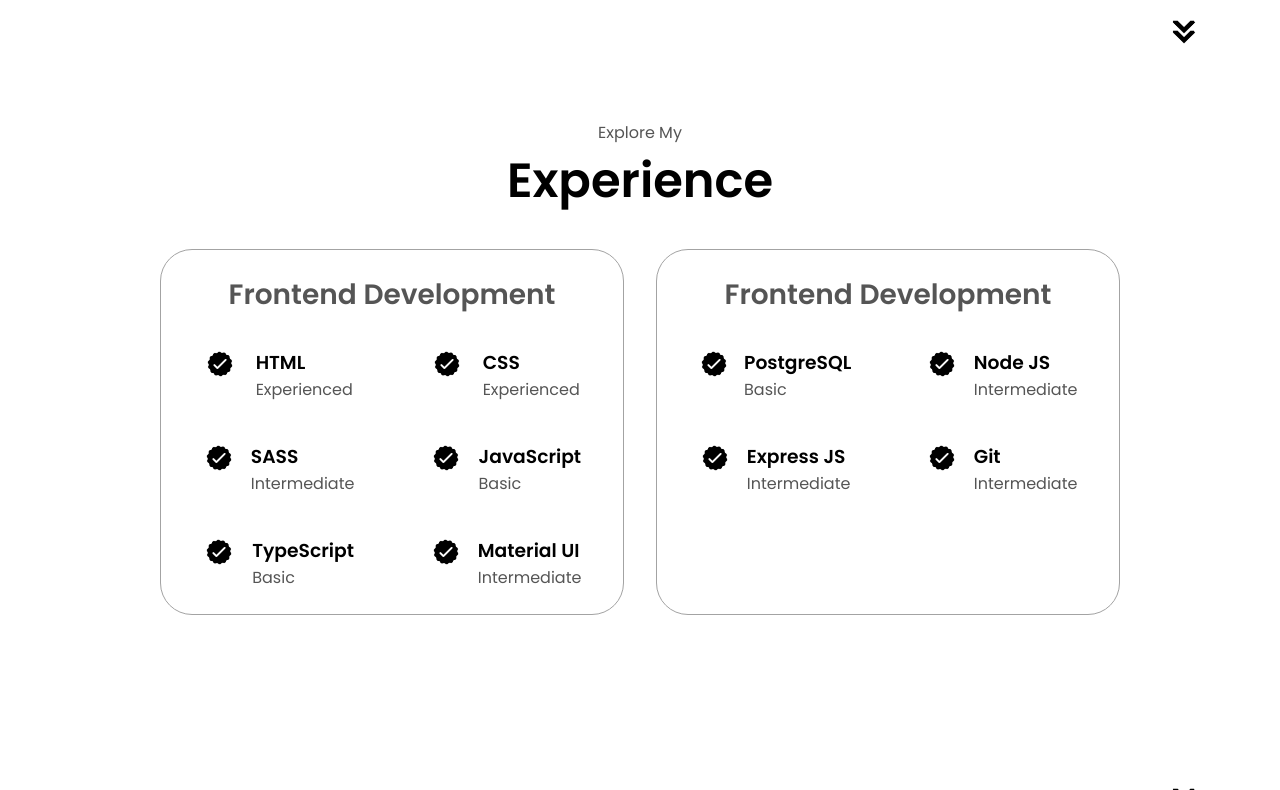
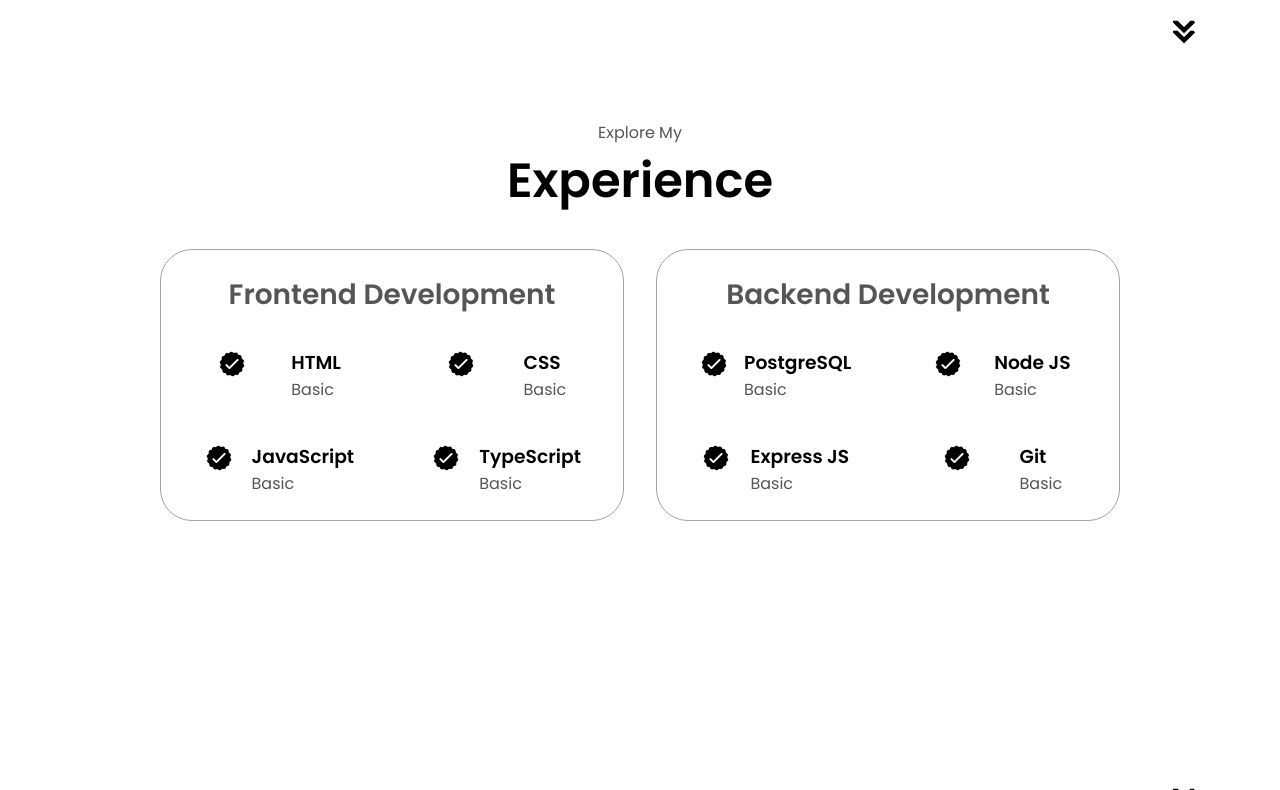
Before and after one commit to vishwaas-hkumar/PortfolioWebsite, a plain HTML site: page index.html in a window 1280 px wide. Shown: the part 1456-2246 px from the top of the page. Drawn offline with Linux system fonts and the light colour scheme; a script that the page names is missing.

Commit message:
Commit #4

```diff
--- a/index.html
+++ b/index.html
@@ -74,7 +74,7 @@
                     </div>
                 </div>
                 <div class="text-container">
-                    <p>Lorem ipsum dolor sit amet consectetur adipisicing elit. Odio cumque tenetur perferendis et ex delectus molestiae placeat praesentium quisquam illo temporibus explicabo suscipit, enim sit, necessitatibus sequi porro. Ullam sed libero esse repellendus praesentium sint ex. Blanditiis saepe, non unde rerum aspernatur excepturi autem. Incidunt animi molestias aliquam libero commodi.
+                    <p>Currently a Sophomore on the path to a Bachelor's degree in Computer Science, my passion lies in continuous learning, and I proudly consider myself a tech enthusiast. Driven and highly motivated, I possess a solid foundation in computer programming, coupled with effective communication, adaptability, and impeccable time management skills. My track record showcases a demonstrated ability to seamlessly collaborate within a team, underlined by prominent leadership qualities. With a keen eye for detail and an unwavering commitment to excellence, I strive to consistently deliver high-quality results.
                     </p>
                 </div>
             </div>
@@ -97,7 +97,7 @@
                 />
                 <div>
                   <h3>HTML</h3>
-                  <p>Experienced</p>
+                  <p>Basic</p>
                 </div>
               </article>
               <article>
@@ -108,18 +108,7 @@
                 />
                 <div>
                   <h3>CSS</h3>
-                  <p>Experienced</p>
-                </div>
-              </article>
-              <article>
-                <img
-                  src="./assets/checkmark.png"
-                  alt="Experience icon"
-                  class="icon"
-                />
-                <div>
-                  <h3>SASS</h3>
-                  <p>Intermediate</p>
+                  <p>Basic</p>
                 </div>
               </article>
               <article>
@@ -144,21 +133,10 @@
                   <p>Basic</p>
                 </div>
               </article>
-              <article>
-                <img
-                  src="./assets/checkmark.png"
-                  alt="Experience icon"
-                  class="icon"
-                />
-                <div>
-                  <h3>Material UI</h3>
-                  <p>Intermediate</p>
-                </div>
-              </article>
             </div>
           </div>
           <div class="details-container">
-            <h2 class="experience-sub-title">Frontend Development</h2>
+            <h2 class="experience-sub-title">Backend Development</h2>
             <div class="article-container">
               <article>
                 <img
@@ -179,7 +157,7 @@
                 />
                 <div>
                   <h3>Node JS</h3>
-                  <p>Intermediate</p>
+                  <p>Basic</p>
                 </div>
               </article>
               <article>
@@ -190,7 +168,7 @@
                 />
                 <div>
                   <h3>Express JS</h3>
-                  <p>Intermediate</p>
+                  <p>Basic</p>
                 </div>
               </article>
               <article>
@@ -201,7 +179,7 @@
                 />
                 <div>
                   <h3>Git</h3>
-                  <p>Intermediate</p>
+                  <p>Basic</p>
                 </div>
               </article>
             </div>
```
Also changed, not shown: assets/about-pic.png, assets/profile-pic.png, 1 other file.
